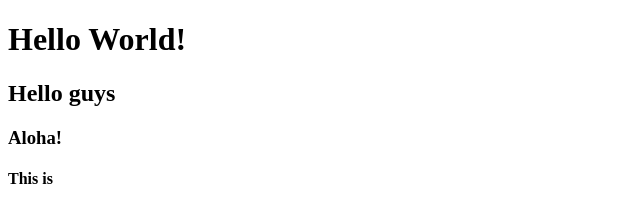
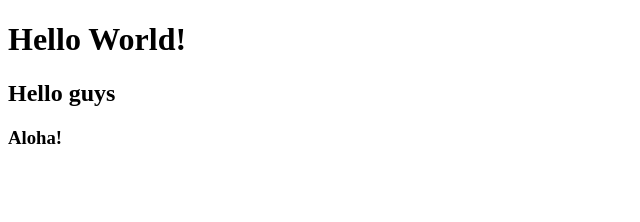
Before and after one commit to charlieyang1986/donut, a plain HTML site: page index.html in a window 1280 px wide. Shown: the full height of the page, 0-640 px from the left. Drawn offline with Linux system fonts and the light colour scheme.

```diff
--- a/index.html
+++ b/index.html
@@ -11,6 +11,5 @@
     <h1>Hello World!</h1>
     <h2>Hello guys</h2>
     <h3>Aloha!</h3>
-    <h4>This is </h4>
 </body>
 </html>
```
